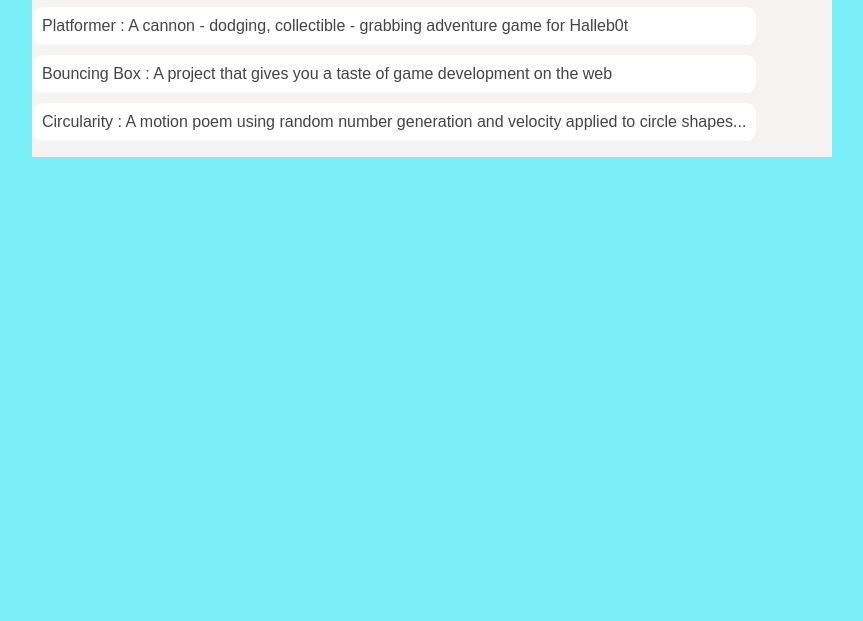
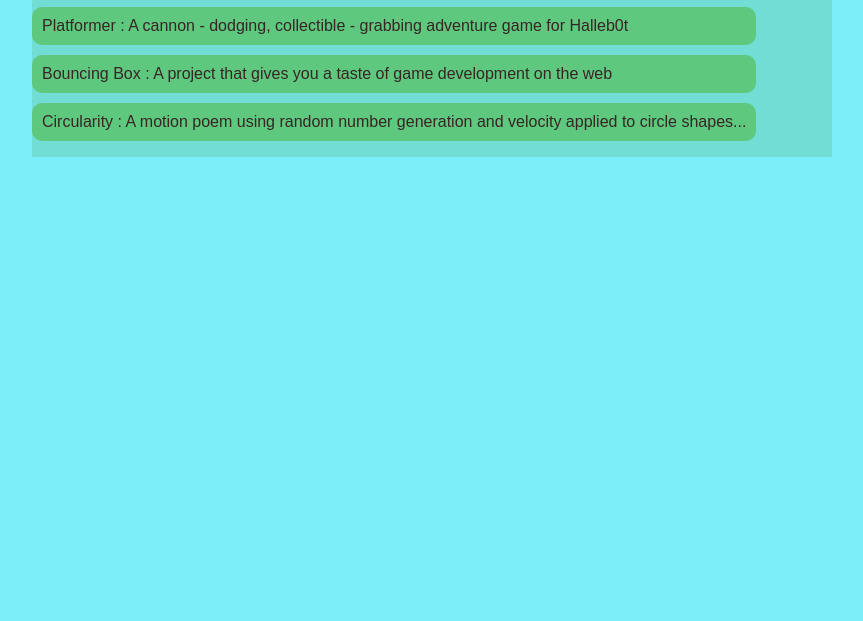
Before and after one commit to leyvihernandez/leyvihernandez.github.io, a plain HTML site: page portfolio.html in a window 1280 px wide. Shown: the part 179-800 px from the top of the page, without its empty margins (208-1071 px from the left). Drawn offline with Linux system fonts and the light colour scheme.

Commit message:
add portfolio-html file

```diff
--- a/portfolio.html
+++ b/portfolio.html
@@ -47,7 +47,7 @@
 
         /* main container area beneath menu */
         main {
-            background: rgb(245, 244, 242);
+            background: rgb(114, 221, 212);
             display: flex;
         }
 
@@ -62,7 +62,7 @@
             }
 
             #portfolio li {
-                background: #fff;
+                background: rgb(94, 201, 126);
                 padding: 10px;
                 border-radius: 10px;
                 margin-bottom: 10px;
@@ -74,7 +74,7 @@
 
             #portfolio a {
                 text-decoration: none;
-                color: #454545;
+                color: #382525;
             }
     </style>
 </head>
```
